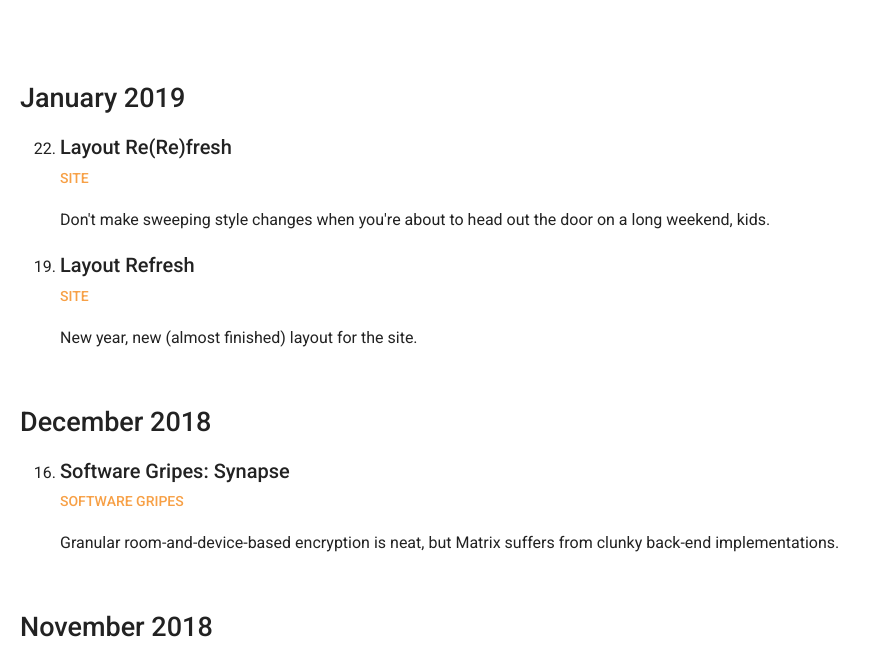
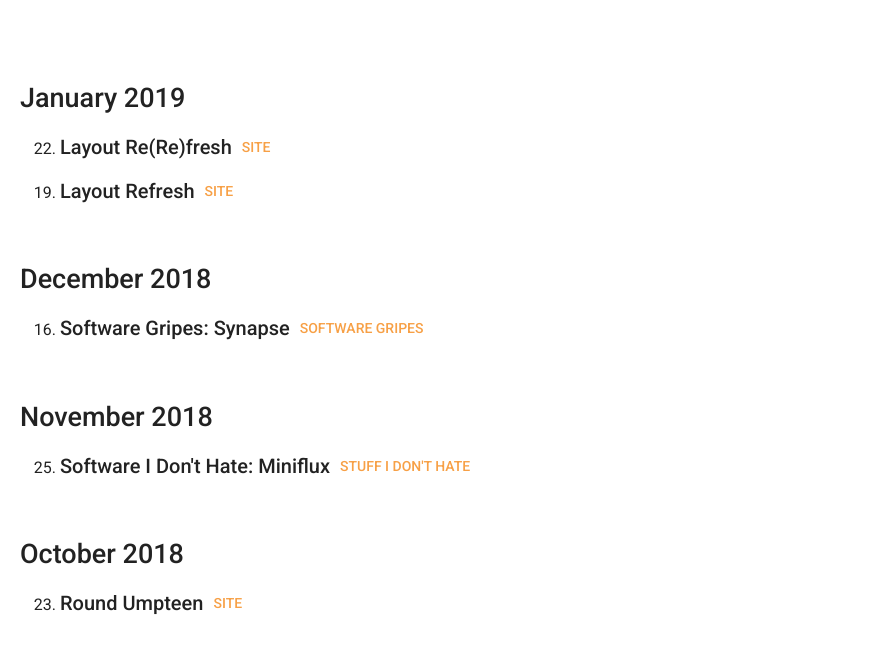
Before and after one commit to foggy1/personal-v2, a Gatsby site: page / in a window 1280 px wide. Shown: the part 139-800 px from the top of the page, without its empty margins (0-878 px from the left). Built offline with nearby package versions, Linux system fonts and the light colour scheme; Gatsby itself is replaced by a stand-in of ours; some packages are replaced by stand-ins of ours.

Commit message:
post as row of title and meta; no description

```diff
--- a/src/components/Post/index.jsx
+++ b/src/components/Post/index.jsx
@@ -15,8 +15,7 @@
 
     return (
       <li value={moment(date).format('DD')}>
-      <div className="post">
-
+        <div style={{display: 'flex', flexDirection: 'row'}}className="post">
           <h3 className="post__title">
           <span className="post__meta">
             <time
@@ -28,7 +27,7 @@
               {title}
             </Link>
           </h3>
-
+            <span className="post__meta-divider" />
             <div className="post__meta">
             <span className="post__meta-category" key={categorySlug}>
               <Link to={categorySlug} className="post__meta-category-link">
@@ -37,7 +36,7 @@
             </span>
           </div>
 
-        <p className="post__description">{description}</p>
+
       </div>
       </li>
     )
```
